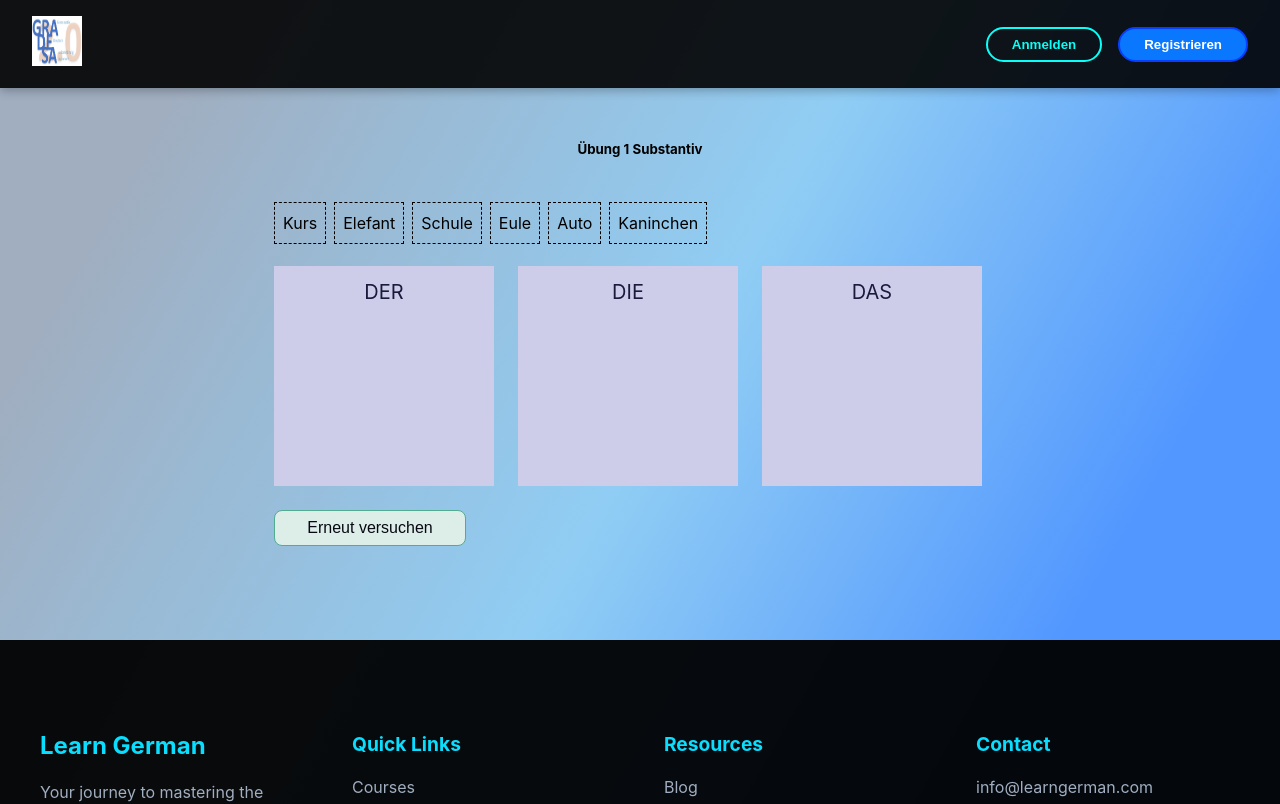
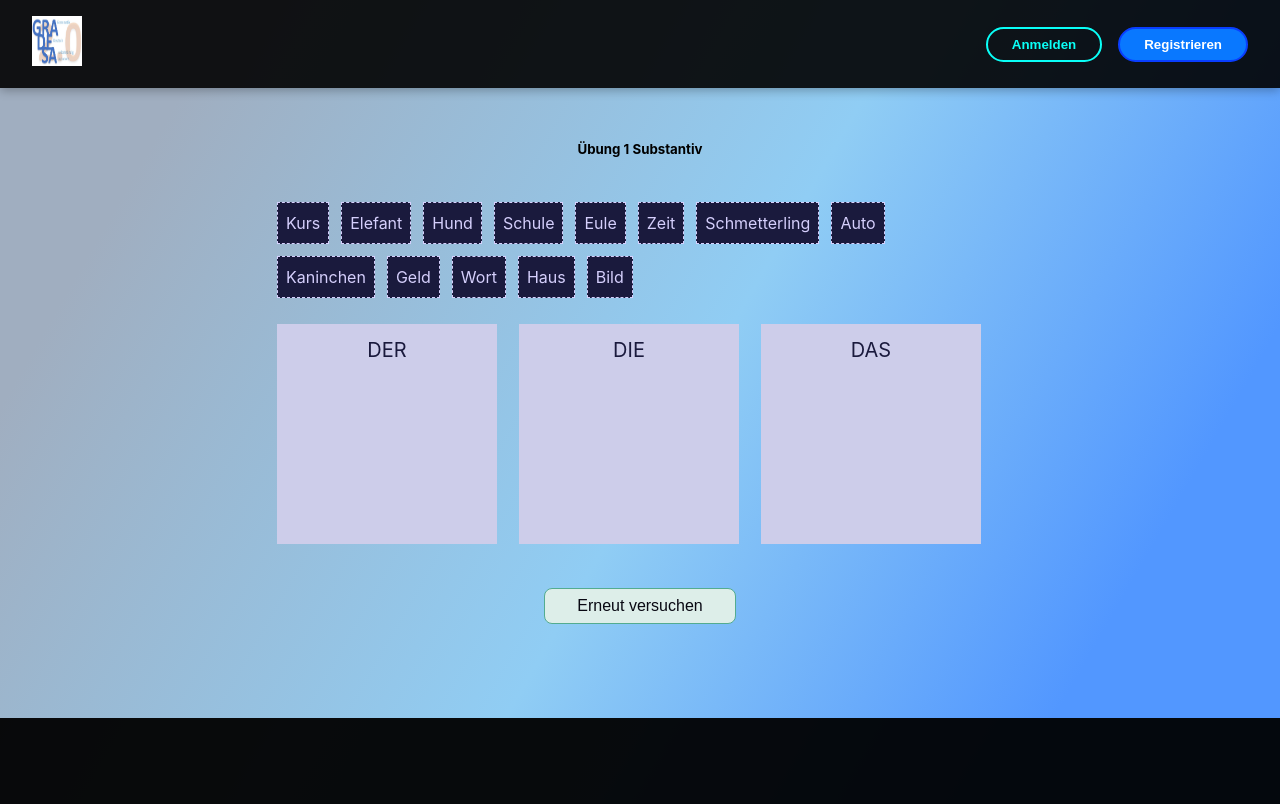
Before and after one commit to matti-osterbacka/OHTU-German-learning-website-temporary-practice-fork, a Next.js app in the folder gradesa/: page /lessons/exercises/dragdrop in a window 1280 px wide. Shown: the top 804 px of the page. Built offline with nearby package versions, Linux system fonts and the light colour scheme.

Commit message:
Drag and Drop -exercise success message and UI changes (#170)
* Added a success message after the exercise is complete

* Modified UI for drag and drop exercise

* Made dustbin height dynamic

* Made wordboxes align with the dustbins

```diff
--- a/gradesa/src/components/ui/dragdrop/area.js
+++ b/gradesa/src/components/ui/dragdrop/area.js
@@ -1,4 +1,3 @@
-import update from "immutability-helper";
 import { memo, useCallback, useState } from "react";
 import { ItemTypes } from "../../../app/lessons/exercises/dragdrop/itemtypes.js";
 import { WordBox } from "./wordbox.js";
@@ -14,34 +13,75 @@ export const Area = memo(function Area() {
   const initialBoxes = [
     { name: "Kurs", type: ItemTypes.DER },
     { name: "Elefant", type: ItemTypes.DER },
+    { name: "Hund", type: ItemTypes.DER },
     { name: "Schule", type: ItemTypes.DIE },
     { name: "Eule", type: ItemTypes.DIE },
+    { name: "Zeit", type: ItemTypes.DIE },
+    { name: "Schmetterling", type: ItemTypes.DIE },
     { name: "Auto", type: ItemTypes.DAS },
     { name: "Kaninchen", type: ItemTypes.DAS },
+    { name: "Geld", type: ItemTypes.DAS },
+    { name: "Wort", type: ItemTypes.DAS },
+    { name: "Haus", type: ItemTypes.DAS },
+    { name: "Bild", type: ItemTypes.DAS },
   ];
 
   const [dustbins, setDustbins] = useState(initialDustbins);
   const [boxes] = useState(initialBoxes);
   const [droppedBoxNames, setDroppedBoxNames] = useState([]);
+  const [isExerciseComplete, setIsExerciseComplete] = useState(false);
 
   function isDropped(boxName) {
     return droppedBoxNames.indexOf(boxName) > -1;
   }
+
+  const checkExerciseComplete = (updatedDustbins) => {
+    const totalDroppedItems = updatedDustbins.reduce(
+      (sum, dustbin) => sum + dustbin.droppedItems.length,
+      0
+    );
+
+    const allBoxesPlaced = totalDroppedItems === initialBoxes.length;
+
+    const allItemsCorrect = updatedDustbins.every((dustbin) =>
+      dustbin.droppedItems.every((item) => item.type === dustbin.accepts[0])
+    );
+
+    console.log("Exercise complete check:", {
+      totalDroppedItems,
+      totalBoxes: initialBoxes.length,
+      allBoxesPlaced,
+      allItemsCorrect,
+    });
+
+    return allBoxesPlaced && allItemsCorrect;
+  };
+
   const handleDrop = useCallback(
     (index, item) => {
-      const { name } = item;
-      setDroppedBoxNames(
-        update(droppedBoxNames, name ? { $push: [name] } : { $push: [] })
-      );
-      setDustbins(
-        update(dustbins, {
-          [index]: {
-            droppedItems: {
-              $push: item ? [{ name, type: item.type }] : [],
-            },
-          },
-        })
-      );
+      const { name, type } = item;
+      console.log("Handling drop:", { name, type, index });
+
+      if (!isDropped(name)) {
+        const updatedDroppedBoxNames = [...droppedBoxNames, name];
+        const updatedDustbins = [...dustbins];
+        updatedDustbins[index] = {
+          ...updatedDustbins[index],
+          droppedItems: [
+            ...updatedDustbins[index].droppedItems,
+            { name, type },
+          ],
+        };
+
+        console.log("Updated dustbin:", updatedDustbins[index]);
+
+        setDroppedBoxNames(updatedDroppedBoxNames);
+        setDustbins(updatedDustbins);
+
+        const isComplete = checkExerciseComplete(updatedDustbins);
+        console.log("Setting exercise complete:", isComplete);
+        setIsExerciseComplete(isComplete);
+      }
     },
     [droppedBoxNames, dustbins]
   );
@@ -49,11 +89,19 @@ export const Area = memo(function Area() {
   const reset = () => {
     setDustbins(initialDustbins);
     setDroppedBoxNames([]);
+    setIsExerciseComplete(false);
   };
 
   return (
     <div>
-      <div style={{ overflow: "hidden", clear: "both" }}>
+      <div
+        style={{
+          display: "flex",
+          flexWrap: "wrap",
+          width: "calc(36rem + 2 * var(--u-xl))",
+          gap: "var(--u-md)",
+        }}
+      >
         {boxes.map(({ name, type }, index) => (
           <WordBox
             name={name}
@@ -73,7 +121,21 @@ export const Area = memo(function Area() {
           />
         ))}
       </div>
-      <Button onClick={reset}>Erneut versuchen</Button>
+      {isExerciseComplete && (
+        <div className="success-message">
+          Super! Du hast die Übung abgeschlossen.
+        </div>
+      )}
+      <div
+        style={{
+          display: "flex",
+          justifyContent: "center",
+          width: "100%",
+          marginTop: "var(--u-xl)",
+        }}
+      >
+        <Button onClick={reset}>Erneut versuchen</Button>
+      </div>
     </div>
   );
 });
--- a/gradesa/src/components/ui/dragdrop/dragdrop.css
+++ b/gradesa/src/components/ui/dragdrop/dragdrop.css
@@ -1,18 +1,19 @@
 .wordbox {
     border: var(--radius-2xs) dashed;
-    background-color: var(--fg8);
+    background-color: var(--fg3);
+    color: var(--secondary1);
     padding: var(--u-md);
-    margin-right: var(--u-md);
-    margin-bottom: var(--u-xl);
+    margin-right: var(--u-sm);
+    margin-bottom: var(--u-sm);
     cursor: move;
-    float: left;
 }
 
 .dustbin {
-    height: 12rem;
+    min-height: 12rem;
     width: 12rem;
-    margin-right: 1.5rem;
-    margin-bottom: 1.5rem;
+    margin-right: var(--u-xl);
+    margin-bottom: var(--u-xl);
+    margin-top: var(--u-xl);
     color: var(--fg3);
     font-size: var(--font-lg);
     padding: var(--u-lg);
@@ -20,3 +21,40 @@
     line-height: normal;
     float: left;
 }
+
+.success-message {
+    width: 50%;
+    background-color: var(--fg3);
+    color: var(--secondary1);
+    padding: var(--u-lg);
+    margin-left: auto;
+    margin-right: auto;
+    margin-bottom: var(--u-xl);
+    border-radius: var(--radius-xs);
+    box-shadow: 0.5px 0.5px 5px var(--secondary2);
+    text-align: center;
+    animation: fadeIn 0.3s ease-in-out;
+  }
+
+@keyframes fadeIn {
+  from {
+    opacity: 0;
+  }
+  to {
+    opacity: 1;
+}
+}
+
+.dropped-items {
+  margin-top: var(--u-lg);
+  display: flex;
+  flex-direction: column;
+  gap: 0.5rem;
+}
+
+.dropped-item {
+  padding: var(--u-md);
+  background-color: var(--fg3);
+  color: var(--secondary1);
+  border-radius: var(--radius-sm);
+}
--- a/gradesa/src/components/ui/dragdrop/dustbin.js
+++ b/gradesa/src/components/ui/dragdrop/dustbin.js
@@ -27,13 +27,12 @@ export const Dustbin = memo(function Dustbin({ accept, droppedItems, onDrop }) {
     >
       {isActive ? `${accept.join(", ")}` : `${accept.join(", ")}`}
 
-      {droppedItems && (
-        <div>
-          {droppedItems.map((item) => (
-            <span key={item.name}>
+      {droppedItems && droppedItems.length > 0 && (
+        <div className="dropped-items">
+          {droppedItems.map((item, index) => (
+            <div key={`${item.name}-${index}`} className="dropped-item">
               {item.name}
-              <br></br>
-            </span>
+            </div>
           ))}
         </div>
       )}
--- a/gradesa/src/components/ui/dragdrop/wordbox.js
+++ b/gradesa/src/components/ui/dragdrop/wordbox.js
@@ -6,7 +6,7 @@ export const WordBox = memo(function WordBox({ name, type, isDropped }) {
   const [{ opacity }, drag] = useDrag(
     () => ({
       type,
-      item: { name },
+      item: { name, type },
       canDrag: !isDropped,
       collect: (monitor) => ({
         opacity: monitor.isDragging() ? 0.4 : 1,
```
